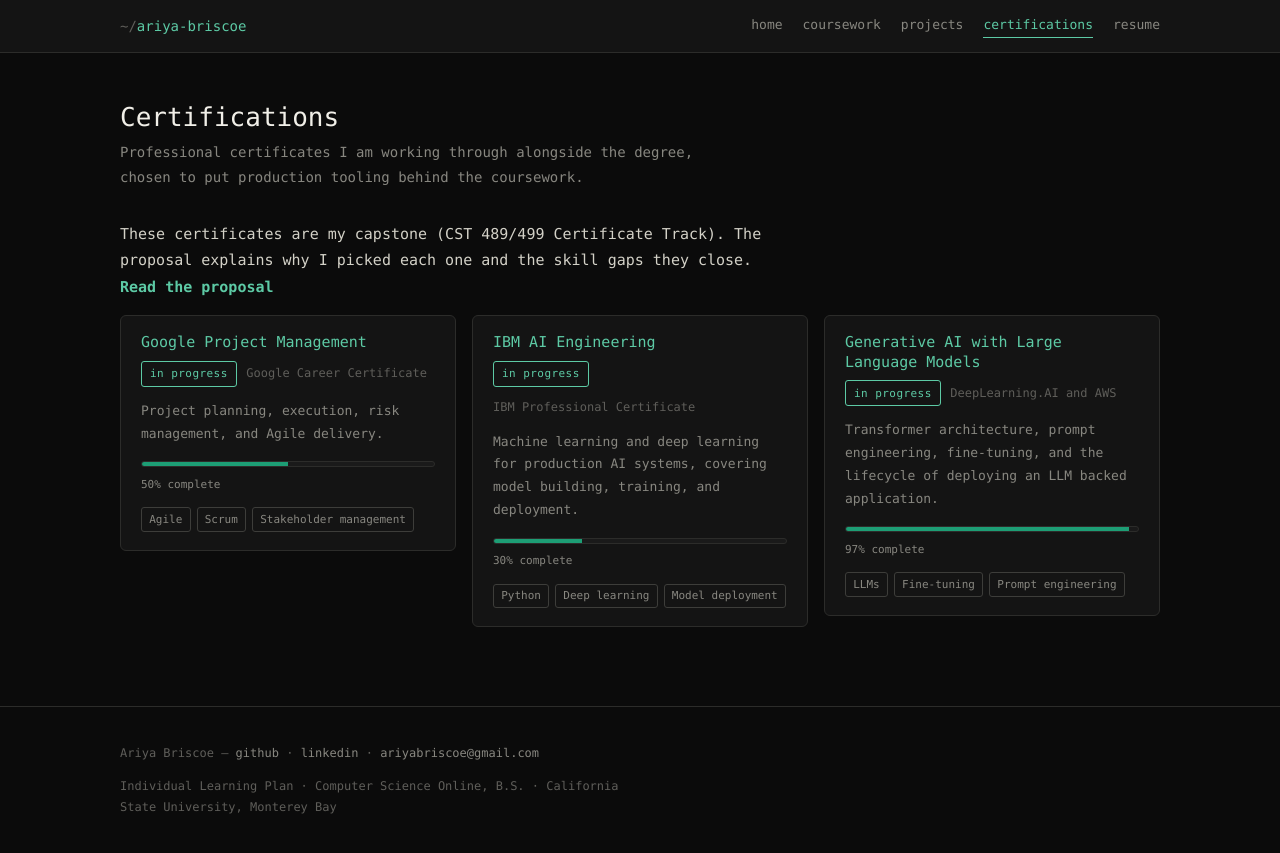
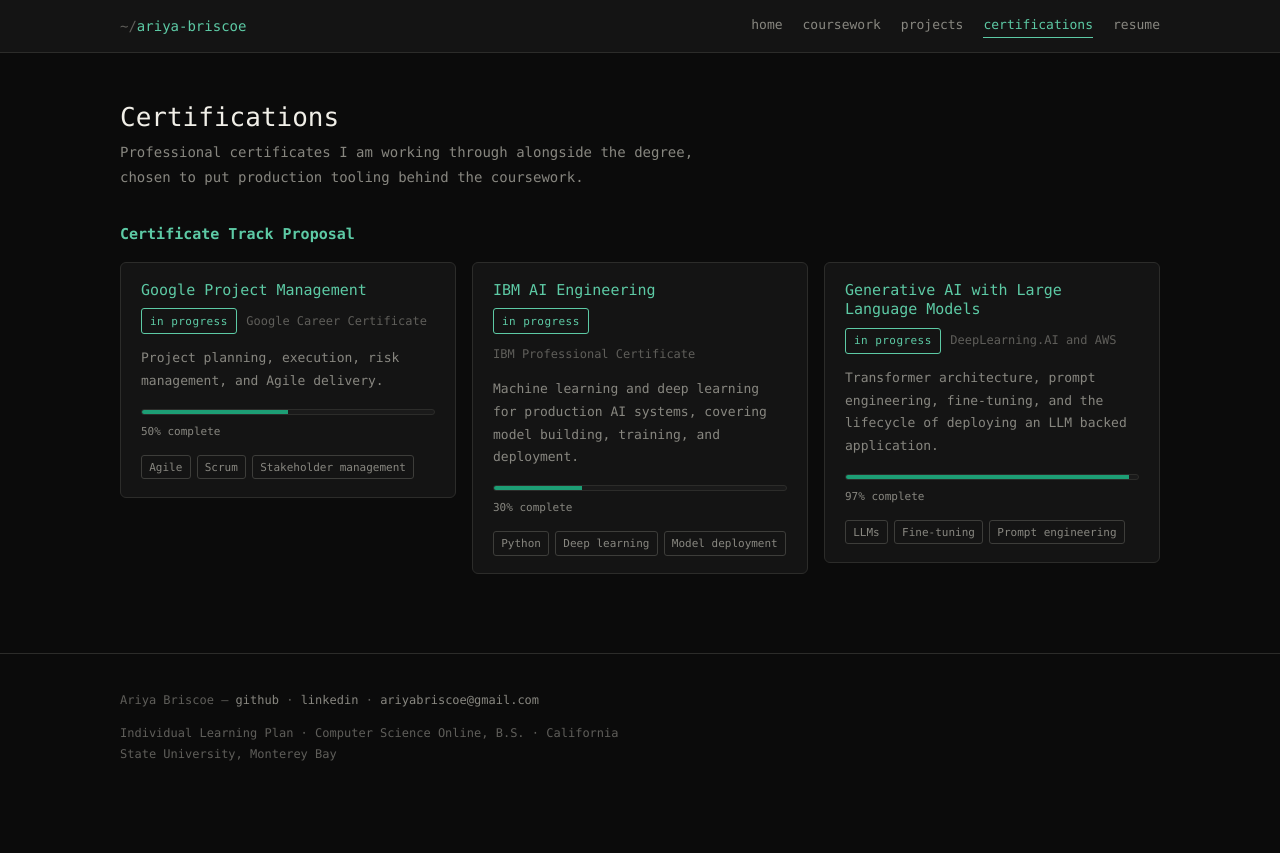
Before and after one commit to ryebriscoe/ryebriscoe.github.io, a Jekyll site: the page built from certifications.md, in a window 1280 px wide. Shown: the top 853 px of the page. Built offline with Jekyll 4.4.1, drawn with Linux system fonts in a browser that asks for light colours.

Commit message:
Simplify proposal link on certifications page

```diff
--- a/certifications.md
+++ b/certifications.md
@@ -12,9 +12,7 @@
   put production tooling behind the coursework.
 </p>
 <p>
-  These certificates are my capstone (CST 489/499 Certificate Track). The
-  proposal explains why I picked each one and the skill gaps they close.
-  <strong><a href="{{ '/assets/docs/capstone-certificate-track-proposal.pdf' | relative_url }}">Read the proposal</a></strong>
+  <strong><a href="{{ '/assets/docs/capstone-certificate-track-proposal.pdf' | relative_url }}">Certificate Track Proposal</a></strong>
 </p>
 
 <ul class="cards">
```
